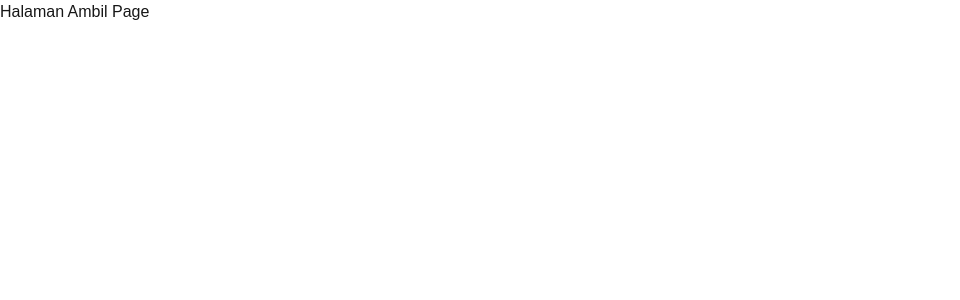
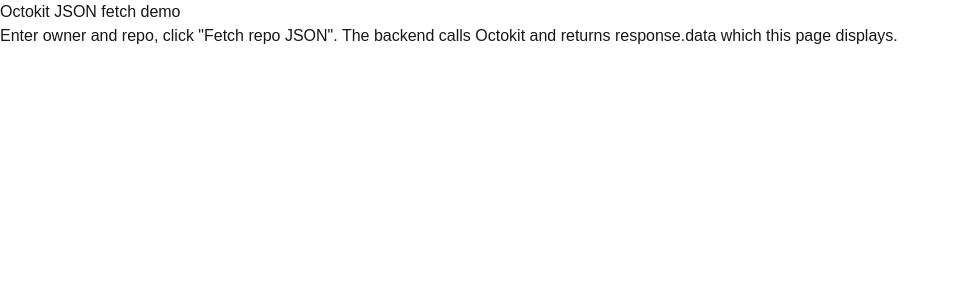
Before and after one commit to bone04/next-octo, a Next.js app: page /ambil in a window 1280 px wide. Shown: the top 300 px of the page, without its empty margins (0-960 px from the left). Built offline with nearby package versions, Linux system fonts and the light colour scheme.

Commit message:
Change heading and add description to AmbilHomePage
Updated the heading and added a description for the page.

```diff
--- a/app/ambil/page.tsx
+++ b/app/ambil/page.tsx
@@ -2,7 +2,10 @@
   console.log("halaman ambil data")
   return (
     <>
-      <h1>Halaman Ambil Page</h1>
+      <h1>Octokit JSON fetch demo</h1>
+
+      <p>Enter owner and repo, click "Fetch repo JSON". The backend calls Octokit and returns response.data which this page displays.</p>
+
     </>
   )
 }
```
